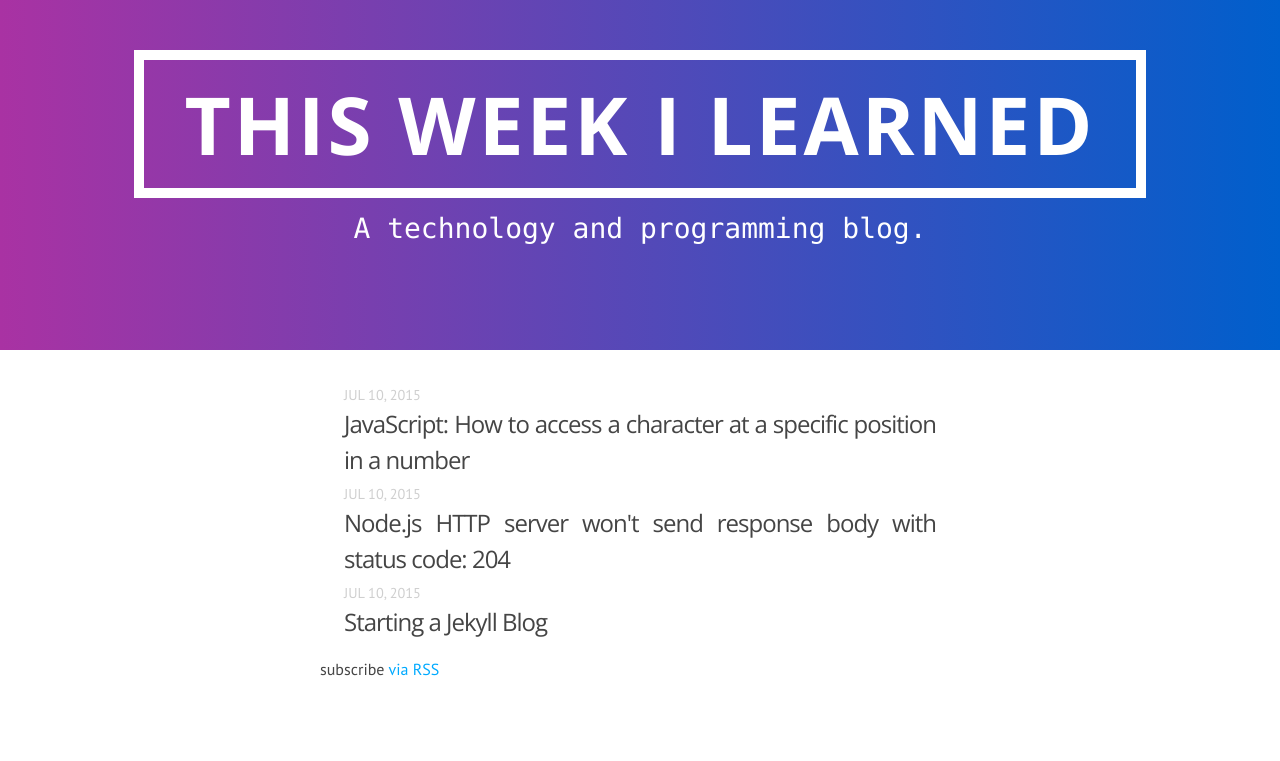
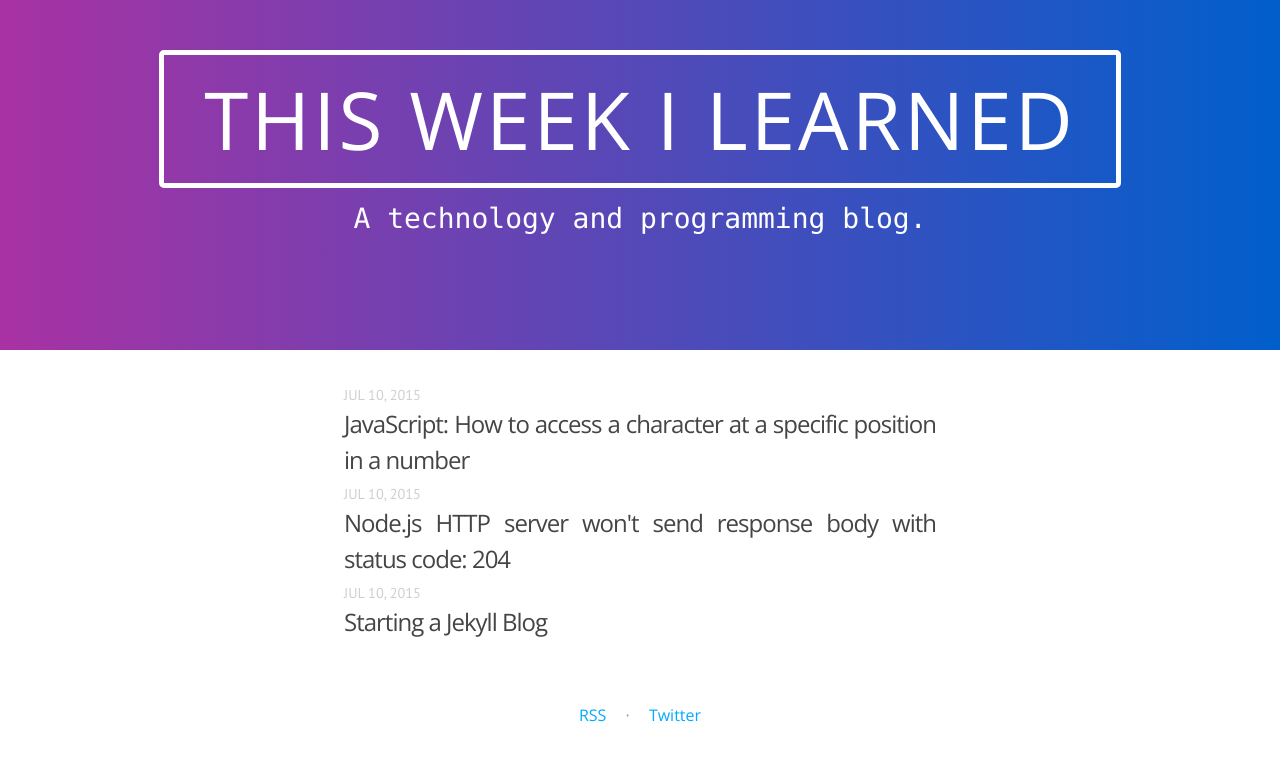
Before and after one commit to twilblog/twilblog.github.io, a Jekyll site: the page built from index.html, in a window 1280 px wide. Shown: the top 761 px of the page. Built offline with Jekyll 4.4.1, drawn with Linux system fonts in a browser that asks for light colours; nearby versions of some CDN libraries; comment, search, counter and statistics services are not loaded.

Commit message:
Nicer styles.

```diff
--- a/_includes/footer.html
+++ b/_includes/footer.html
@@ -1 +1,5 @@
-<div class="footer" align="center"></div>
+<div class="footer" align="center">
+    <a href="/feed.xml">RSS</a>
+    <span>&middot;</span>
+    <a href="https://twitter.com/twil_blog">Twitter</a>
+</div>
--- a/_sass/_base.scss
+++ b/_sass/_base.scss
@@ -59,7 +59,7 @@
 /* Headers
  * ============================================== */
     h1, h2, h3, h4, h5, h6 {
-        font-weight: bold;
+        font-weight: normal;
         margin: 0px;
     }
 
--- a/_sass/_layout.scss
+++ b/_sass/_layout.scss
@@ -35,7 +35,8 @@
     }
 
     .site-header span {
-        border: 10px solid #FFF;
+        border: 5px solid #FFF;
+        border-radius: 5px;
         padding: 0.3em 0.5em;
         margin: 10px 20px;
         display: inline-block;
@@ -81,11 +82,17 @@
 /* Site Footer
  * ============================================== */
     .footer {
-        padding-bottom: 3em;
+        padding-bottom: 2em;
+        padding-top: 1em;
         margin: auto;
-        font-size: 12px;
+        font-size: 16px;
         font-family: Open Sans;
         color: #959595;
+
+        a {
+            display: inline-block;
+            margin: 0 15px;
+        }
     }
 
 /* Individual Posts
--- a/index.html
+++ b/index.html
@@ -16,6 +16,4 @@ layout: default
     {% endfor %}
   </ul>
 
-  <p class="rss-subscribe">subscribe <a href="{{ "/feed.xml" | prepend: site.baseurl }}">via RSS</a></p>
-
 </div>
```
